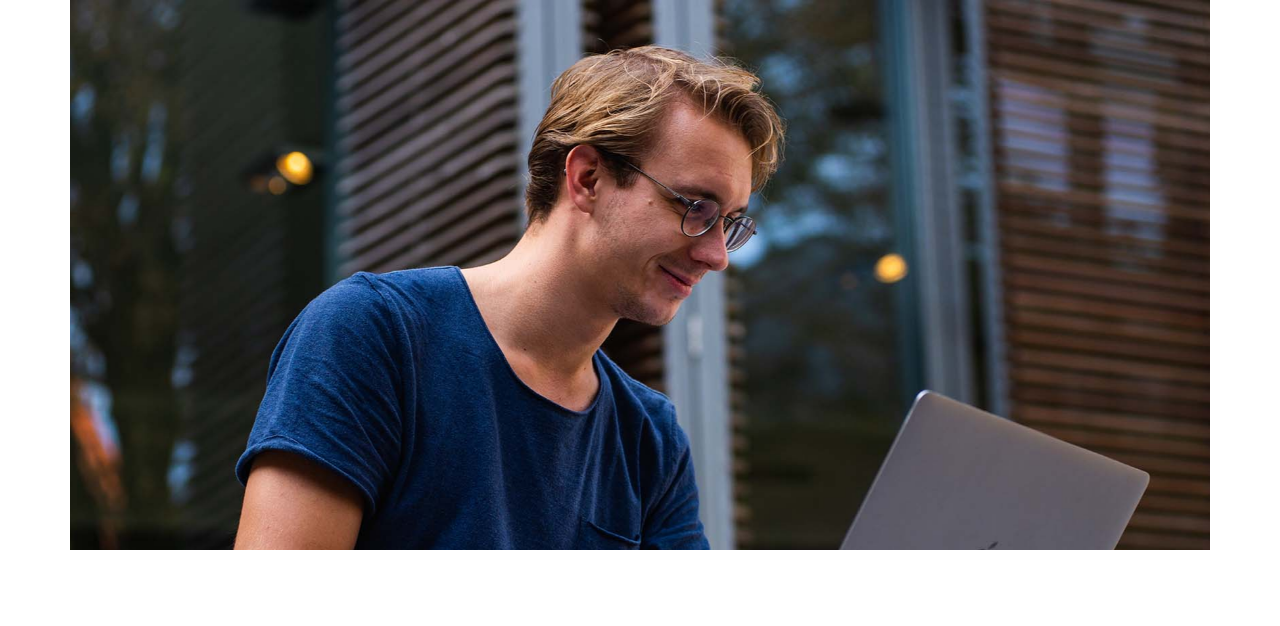
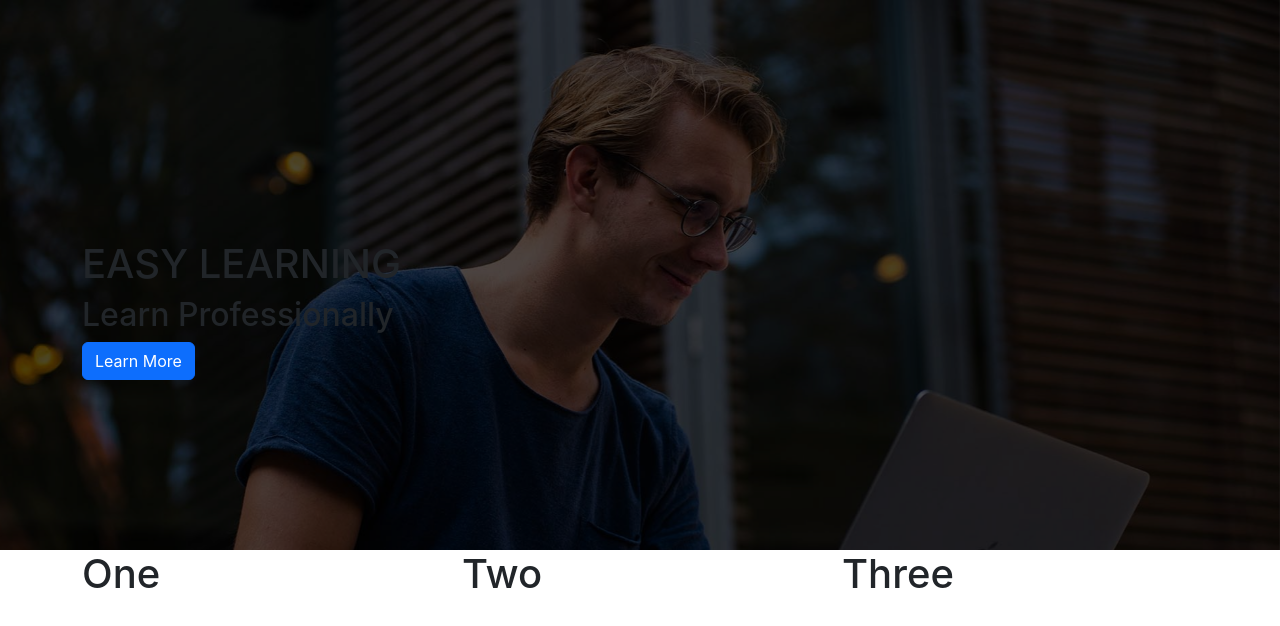
Before and after one commit to NehaCkumari/reactatoz, a React (Create React App) app: page / in a window 1280 px wide. Shown: the top 626 px of the page. Built offline with nearby package versions, Linux system fonts and the light colour scheme.

Commit message:
Add services.jsx

```diff
--- a/src/App.js
+++ b/src/App.js
@@ -1,10 +1,14 @@
 import React from "react";
 import TopBanner from "./components/TopBanner/TopBanner";
+import Services from "./components/Services/services";
+
 
 function App() {
   return (
     <div>
       <TopBanner />
+      <Services />
+
     </div>
   );
 }
--- a/src/assets/css/custom.css
+++ b/src/assets/css/custom.css
@@ -1,8 +1,18 @@
 .topFixedBanner{
     background-image: url("../images/banner.jpg");
     min-height: 550px;
+    width: 100%;
     background-attachment: fixed;
     background-position: center;
     background-repeat: no-repeat;
     background-size: cover;
 }
+.topBannerOverlay{
+    position: absolute;
+    min-height: 550px;
+    width: 100%;
+    background: rgb(0, 0, 0,0.7);
+}
+.topContent{
+    margin-top: 15em;
+}
--- /dev/null
+++ b/src/components/Services/services.jsx
@@ -0,0 +1,28 @@
+import React from 'react'
+import { Component, Fragment } from 'react'
+import { Col, Container, Row } from 'react-bootstrap'
+
+class services extends Component {
+  render() {
+    return (
+        <Fragment>
+            <Container>
+                <Row>
+                    <Col lg={4} md={6} sm={12} >
+                    <h1>One</h1>
+                    </Col>
+                    <Col lg={4} md={6} sm={12} >
+                    <h1>Two</h1>
+                    </Col>
+                    <Col lg={4} md={6} sm={12} >
+                    <h1>Three</h1>
+                    </Col>
+                </Row>
+            </Container>
+        </Fragment>
+
+    )
+  }
+}
+
+export default services
--- a/src/components/TopBanner/TopBanner.jsx
+++ b/src/components/TopBanner/TopBanner.jsx
@@ -1,13 +1,25 @@
 import React, { Component } from 'react'
 import { Fragment } from 'react'
-import { Container } from "react-bootstrap"
+import { Col, Row, Button, Container } from "react-bootstrap"
 import "../../assets/css/custom.css"
 
 class TopBanner extends Component {
   render() {
     return (
       <Fragment>
-        <Container className="topFixedBanner"></Container>
+        <Container fluid="true" className="topFixedBanner p-0" >
+        <div className="topBannerOverlay">
+            <Container className='topContent'>
+                <Row>
+                    <Col>
+                        <h1>EASY LEARNING</h1>
+                        <h2>Learn Professionally</h2>
+                        <Button variant='primary'>Learn More</Button>
+                    </Col>
+                </Row>
+            </Container>
+        </div>
+        </Container>
 
       </Fragment>
     )
```
